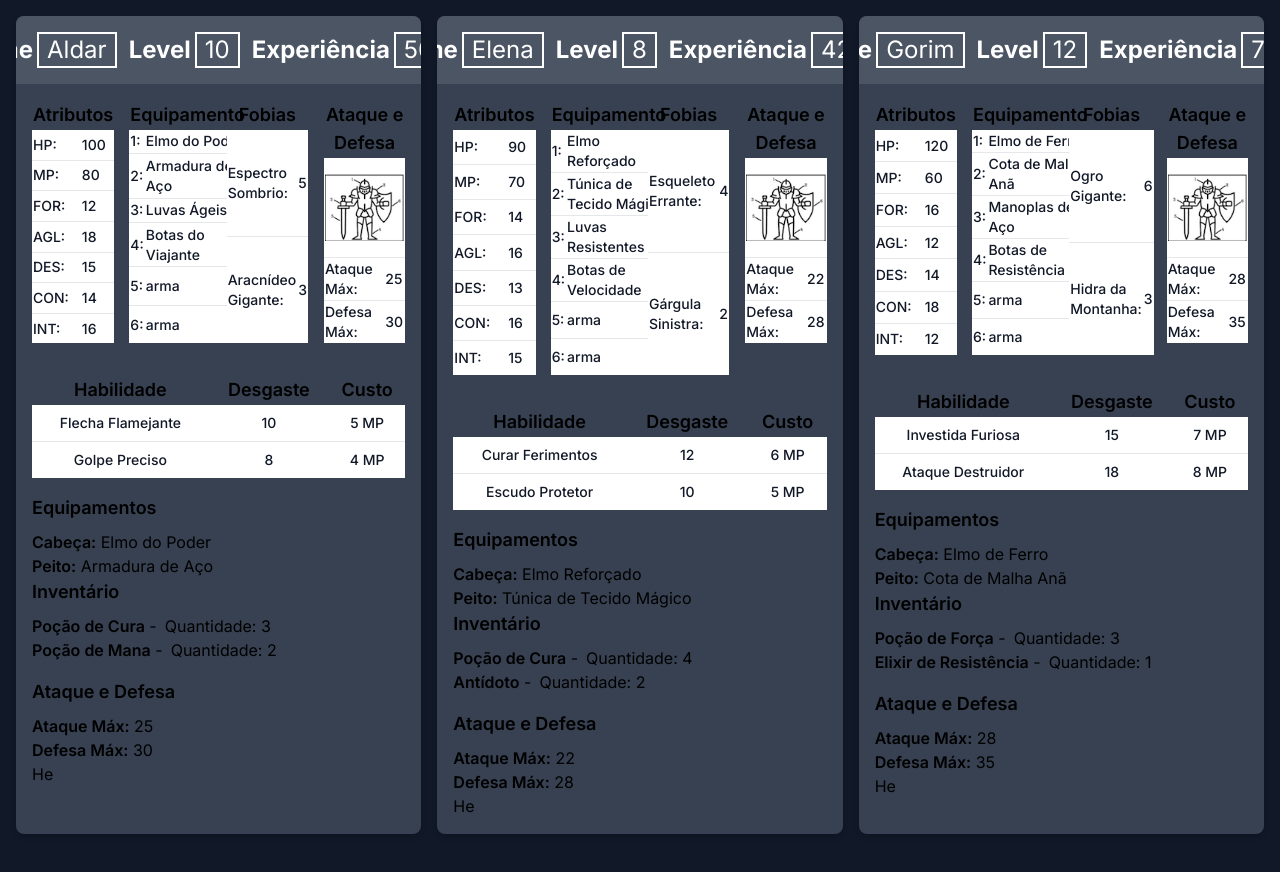
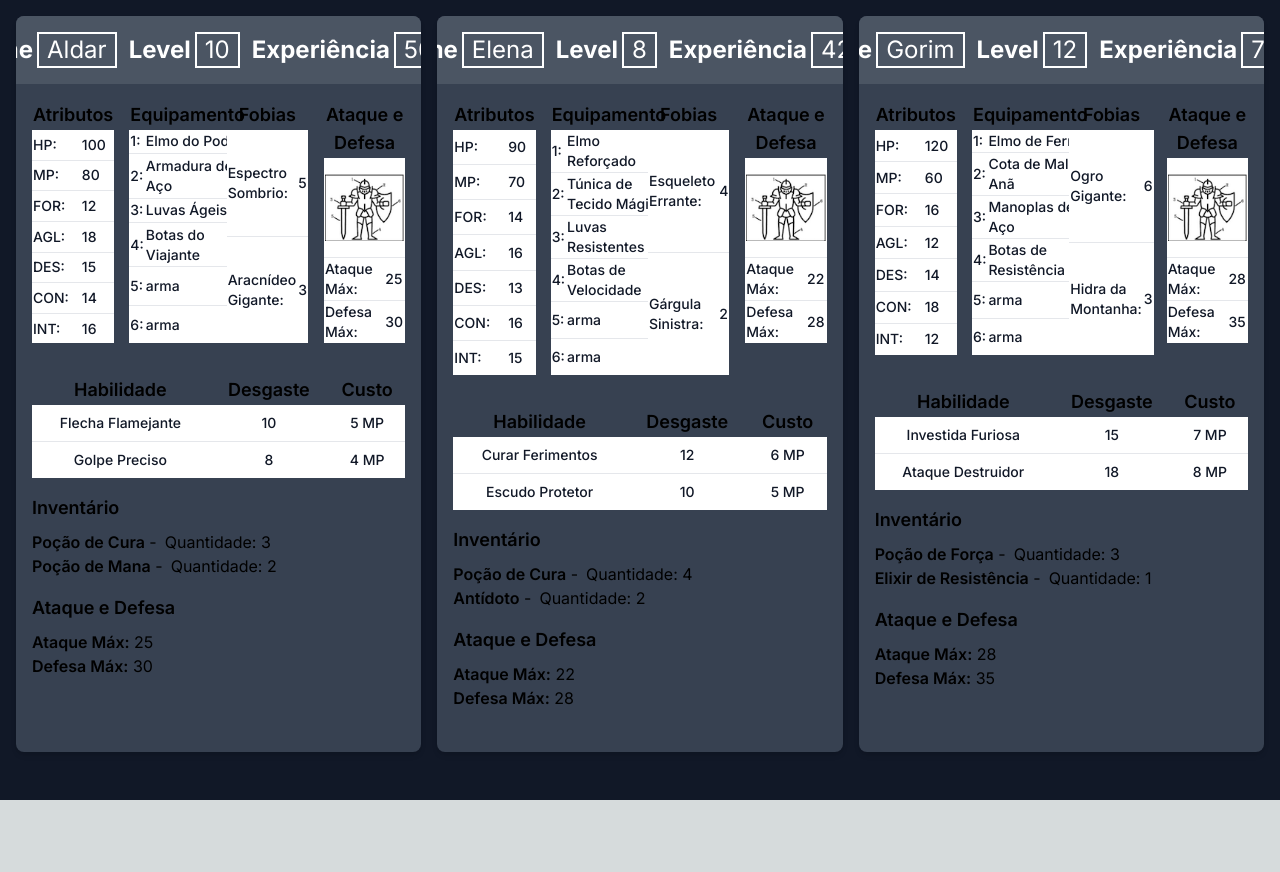
Before and after one commit to Mateus8741/rpg, a Next.js app: page / in a window 1280 px wide. Shown: the top 872 px of the page. After the commit the page ends 800 px from the top, so only its background shows below. Built offline with nearby package versions, Linux system fonts and the light colour scheme.

Commit message:
Remove equipment section from Form component

```diff
--- a/src/components/Form.tsx
+++ b/src/components/Form.tsx
@@ -19,18 +19,6 @@ export function Form({ persona }: Persona) {
         <Atributes persona={persona} />
         <Hability persona={persona} />
         <div>
-          <h3 className="text-lg font-semibold mb-2">Equipamentos</h3>
-          <p>
-            <span className="font-semibold">Cabeça:</span>{' '}
-            {persona.equipamentos.cabeca || 'Vazio'}
-          </p>
-          <p>
-            <span className="font-semibold">Peito:</span>{' '}
-            {persona.equipamentos.peito || 'Vazio'}
-          </p>
-          {/* Adicionar outros equipamentos aqui */}
-        </div>
-        <div>
           <h3 className="text-lg font-semibold mb-2">Inventário</h3>
           {persona.inventario.map((item, index) => (
             <p key={index}>
@@ -50,7 +38,6 @@ export function Form({ persona }: Persona) {
             {persona.defesaMaxima}
           </p>
         </div>
-        He
       </div>
     </div>
   )
```
